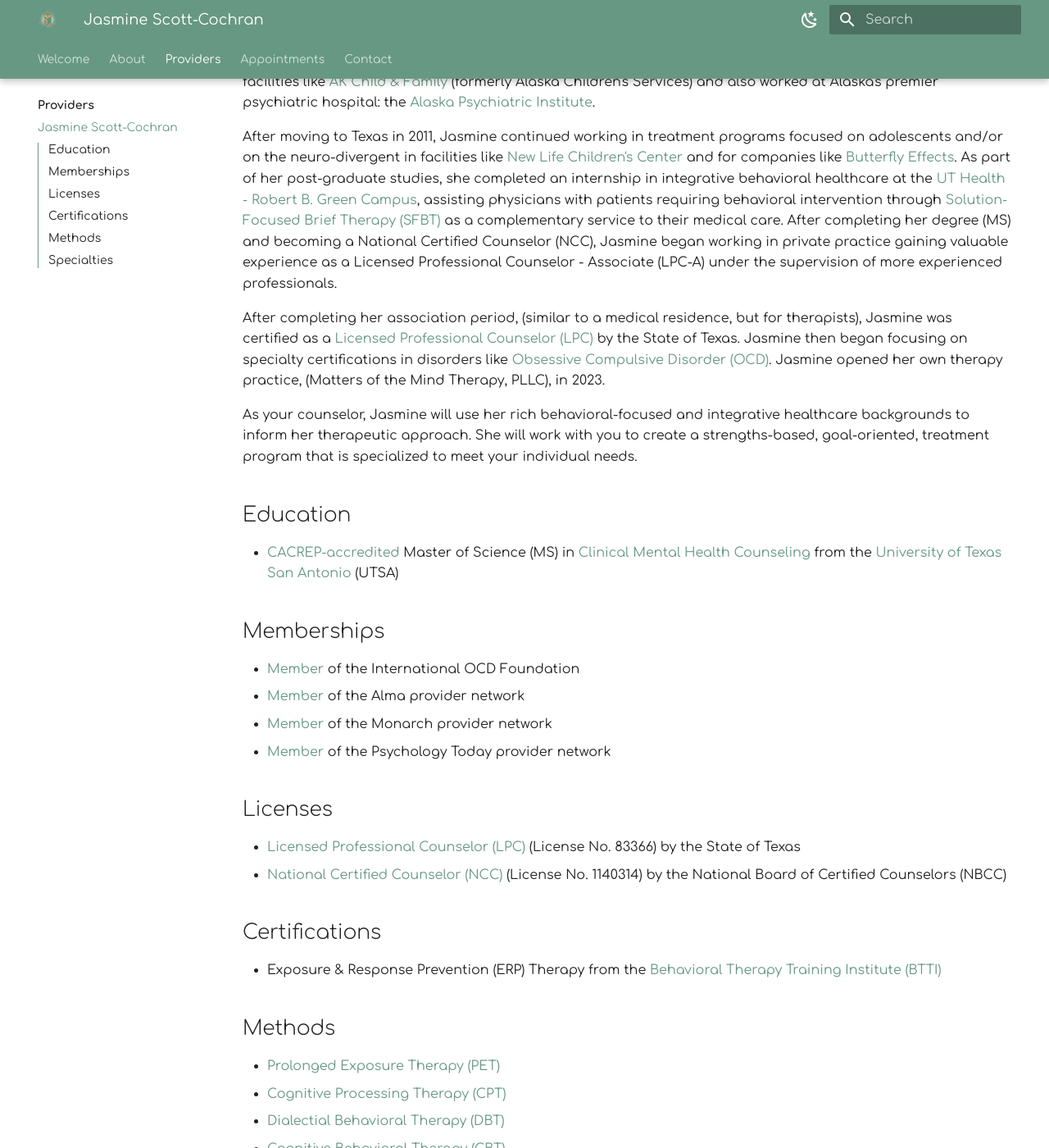
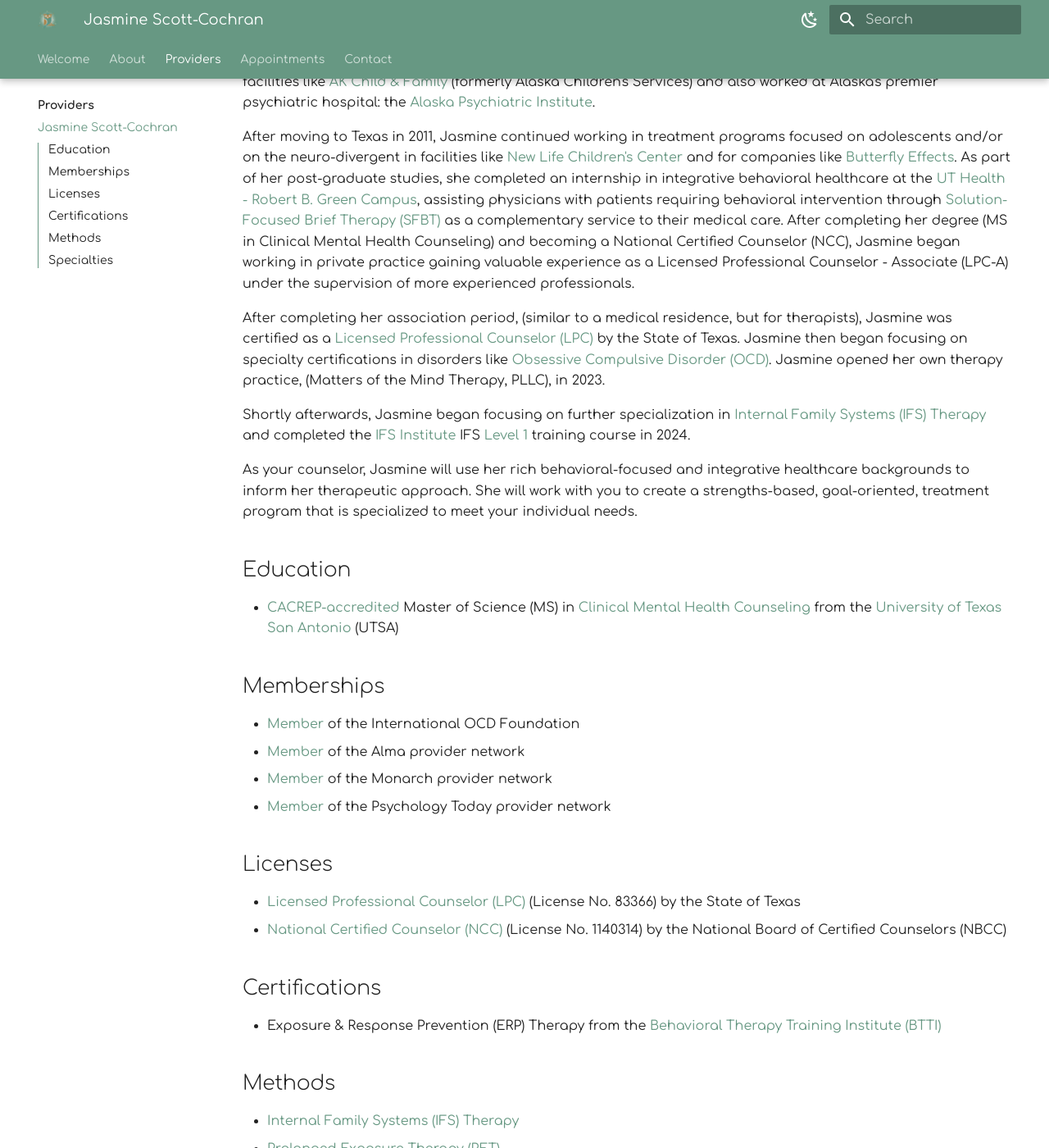
Before and after one commit to motm-therapy/website, an MkDocs documentation site: the page built from docs/providers/jasmine.md, in a window 1280 px wide and 1400 px high, scrolled down 779 px. Shown: the whole window at 82% size. Built offline with MkDocs 1.6.1 and Material for MkDocs 9.7.7, drawn with Linux system fonts in a browser that asks for light colours; plug-ins that fetch from the network failed and are left out; some of the changed text lies outside the part shown.

Commit message:
Update jasmine.md

```diff
--- a/docs/providers/jasmine.md
+++ b/docs/providers/jasmine.md
@@ -15,9 +15,11 @@ Jasmine has worked in the field of psychology for nearly 20 years.
 
 Jasmine started her career in Anchorage, AK as a behavioral technician in adolescent residential treatment facilities like [AK Child & Family](https://www.akchild.org/) (formerly Alaska Children's Services) and also worked at Alaska's premier psychiatric hospital: the [Alaska Psychiatric Institute](https://dfcs.alaska.gov/api/Pages/default.aspx).
 
-After moving to Texas in 2011, Jasmine continued working in treatment programs focused on adolescents and/or on the neuro-divergent in facilities like [New Life Children's Center](https://upbring.org/new-life-childrens-center/) and for companies like [Butterfly Effects](https://butterflyeffects.com/). As part of her post-graduate studies, she completed an internship in integrative behavioral healthcare at the [UT Health - Robert B. Green Campus](https://www.uthscsa.edu/patient-care/physicians/location/Robert-B-Green-Campus-Downtown), assisting physicians with patients requiring behavioral intervention through [Solution-Focused Brief Therapy (SFBT)](https://www.psychologytoday.com/us/therapy-types/solution-focused-brief-therapy) as a complementary service to their medical care. After completing her degree (MS) and becoming a National Certified Counselor (NCC), Jasmine began working in private practice gaining valuable experience as a Licensed Professional Counselor - Associate (LPC-A) under the supervision of more experienced professionals.
+After moving to Texas in 2011, Jasmine continued working in treatment programs focused on adolescents and/or on the neuro-divergent in facilities like [New Life Children's Center](https://upbring.org/new-life-childrens-center/) and for companies like [Butterfly Effects](https://butterflyeffects.com/). As part of her post-graduate studies, she completed an internship in integrative behavioral healthcare at the [UT Health - Robert B. Green Campus](https://www.uthscsa.edu/patient-care/physicians/location/Robert-B-Green-Campus-Downtown), assisting physicians with patients requiring behavioral intervention through [Solution-Focused Brief Therapy (SFBT)](https://www.psychologytoday.com/us/therapy-types/solution-focused-brief-therapy) as a complementary service to their medical care. After completing her degree (MS in Clinical Mental Health Counseling) and becoming a National Certified Counselor (NCC), Jasmine began working in private practice gaining valuable experience as a Licensed Professional Counselor - Associate (LPC-A) under the supervision of more experienced professionals.
 
 After completing her association period, (similar to a medical residence, but for therapists), Jasmine was certified as a [Licensed Professional Counselor (LPC)](https://nami.org/About-Mental-Illness/Treatments/Types-of-Mental-Health-Professionals) by the State of Texas. Jasmine then began focusing on specialty certifications in disorders like [Obsessive Compulsive Disorder (OCD)](https://www.psychologytoday.com/us/conditions/obsessive-compulsive-disorder). Jasmine opened her own therapy practice, (Matters of the Mind Therapy, PLLC), in 2023.
+
+Shortly afterwards, Jasmine began focusing on further specialization in [Internal Family Systems (IFS) Therapy](https://www.psychologytoday.com/us/therapy-types/internal-family-systems-therapy) and completed the [IFS Institute](https://ifs-institute.com/) IFS [Level 1](https://ifs-institute.com/trainings/level-1) training course in 2024.
 
 As your counselor, Jasmine will use her rich behavioral-focused and integrative healthcare backgrounds to inform her therapeutic approach. She will work with you to create a strengths-based, goal-oriented, treatment program that is specialized to meet your individual needs.
 
@@ -43,6 +45,7 @@ As your counselor, Jasmine will use her rich behavioral-focused and integrative
 
 ## Methods
 
+- [Internal Family Systems (IFS) Therapy](https://www.psychologytoday.com/us/therapy-types/internal-family-systems-therapy)
 - [Prolonged Exposure Therapy (PET)](https://www.psychologytoday.com/us/therapy-types/prolonged-exposure-therapy)
 - [Cognitive Processing Therapy (CPT)](https://www.psychologytoday.com/us/therapy-types/cognitive-processing-therapy)
 - [Dialectial Behavioral Therapy (DBT)](https://www.psychologytoday.com/us/therapy-types/dialectical-behavior-therapy)
```
Also changed, not shown: other parts of docs/providers/jasmine.md (+0 -1 lines).
